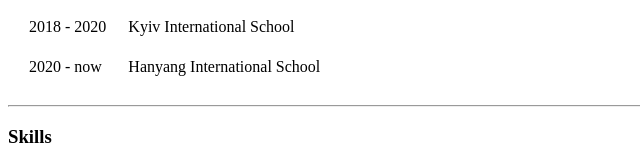
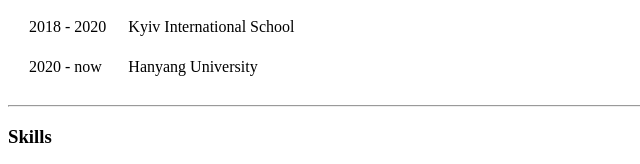
Before and after one commit to beomsuyoo/cv, a plain HTML site: page index.html in a window 1280 px wide. Shown: the part 426-590 px from the top of the page, 0-640 px from the left. Drawn offline with Linux system fonts and the light colour scheme.

Commit message:
Update index.html

```diff
--- a/index.html
+++ b/index.html
@@ -50,7 +50,7 @@
             </tr>
             <tr>
                 <td>2020 - now </td>
-                <td>Hanyang International School</td>
+                <td>Hanyang University</td>
             </tr>
         </tbody>
     </table>
```
